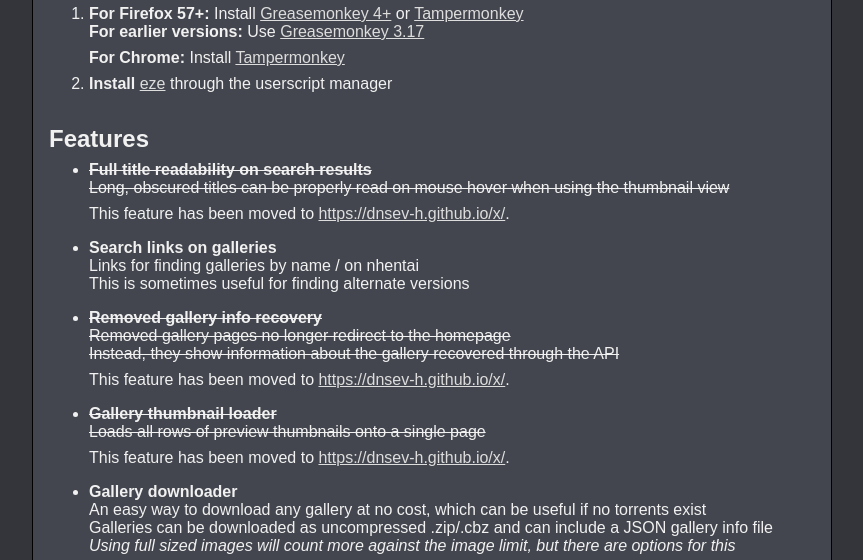
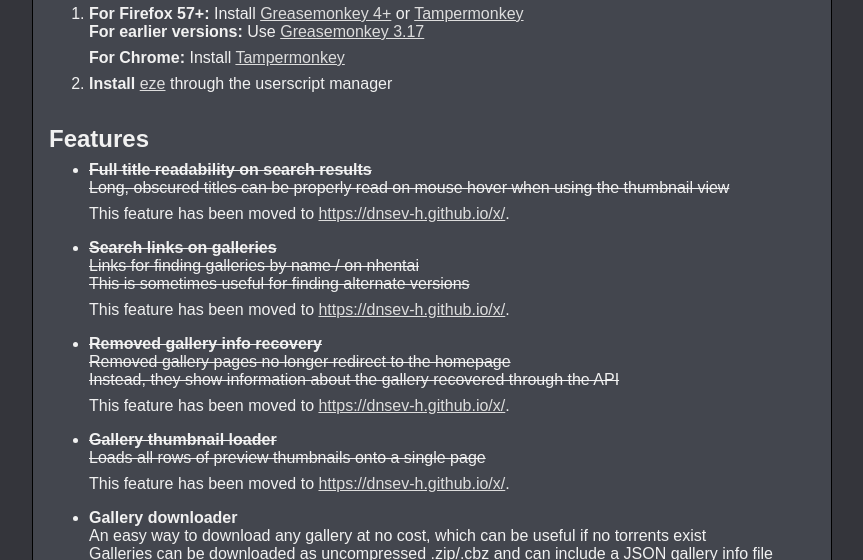
Before and after one commit to dnsev-h/eze, a plain HTML site: page index.html in a window 1280 px wide. Shown: the part 175-735 px from the top of the page, without its empty margins (208-1071 px from the left). Drawn offline with Linux system fonts and the light colour scheme.

Commit message:
Add info about moved features

```diff
--- a/index.html
+++ b/index.html
@@ -51,9 +51,14 @@
 				</div>
 			</li>
 			<li>
-				<div class="feature_label">Search links on galleries</div>
-				<p>Links for finding galleries by name / on nhentai<br />
-				This is sometimes useful for finding alternate versions</p>
+				<div class="strike">
+					<div class="feature_label">Search links on galleries</div>
+					<p>Links for finding galleries by name / on nhentai<br />
+					This is sometimes useful for finding alternate versions</p>
+				</div>
+				<div>
+					This feature has been moved to <a href="https://dnsev-h.github.io/x/">https://dnsev-h.github.io/x/</a>.
+				</div>
 			</li>
 			<li>
 				<div class="strike">
```
